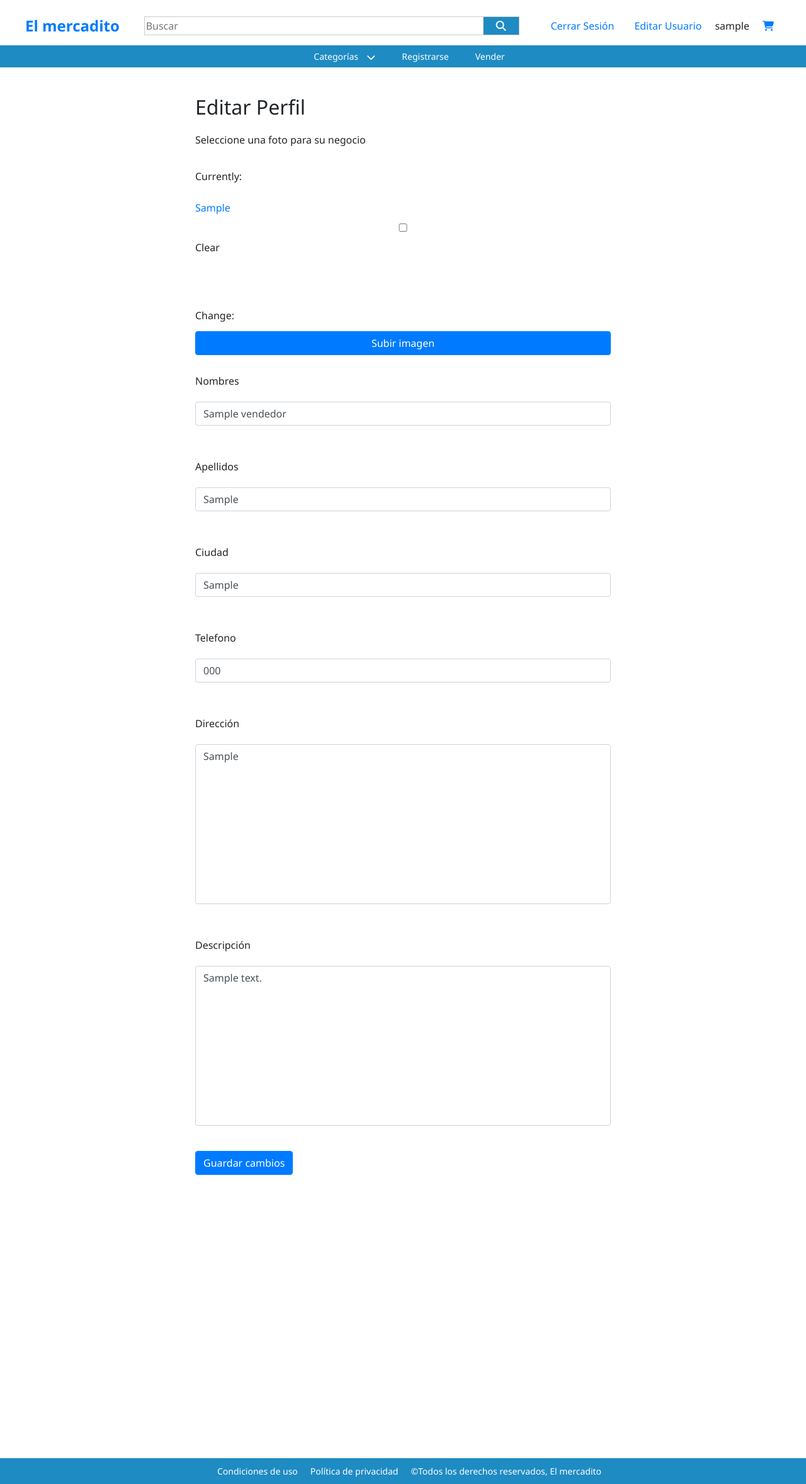
After one commit to FerMedina18/Proyecto_Artesan-as, a Django app: page /editar_perfil_vendedor in a window 1280 px wide. The commit adds this page. Shown: the whole page at 63% size. Run offline with Django 3.2, Linux system fonts and the light colour scheme; a user stored in the database is signed in; tables that the repository leaves empty hold one stand-in row (values such as "Sample post"); some libraries are stand-ins or nearby versions.

Commit message:
ya funcionan los registros de vendedores y compradores y se pueden editar sus perfiles y contraseñas

```diff
--- a/artesanias/mercadito/forms.py
+++ b/artesanias/mercadito/forms.py
@@ -1,6 +1,6 @@
 from django import forms
 from .models import *
-from django.contrib.auth.forms import UserCreationForm, UserChangeForm, AuthenticationForm
+from django.contrib.auth.forms import UserCreationForm, UserChangeForm, AuthenticationForm, PasswordChangeForm
 
 class UsuarioLogin(AuthenticationForm):
     class Meta:
@@ -10,21 +10,33 @@ class UsuarioLogin(AuthenticationForm):
 class CrearUsuario(UserCreationForm):
     class Meta:
         model = Usuario
-        fields = ('username', 'email', 'password1', 'avatar')
+        fields = ('username', 'email', 'password', 'avatar')
 
-class ModificarUsuario(UserChangeForm):
+class ModificarUsuario(PasswordChangeForm):
     class Meta:
         model = Usuario
-        fields = ('username', 'password')
+        fields = ('old_password', 'new_password1', 'new_password2')
 
 class CrearPerfilVendedor(forms.ModelForm):
     class Meta:
         model = Perfil_Vendedor
         fields = ('portada', 'nombres', 'apellidos', 'ciudad',
-        'telefono', 'direccion', 'descripcion')
+                  'telefono', 'direccion', 'descripcion')
 
 class CrearPerfilComprador(forms.ModelForm):
     class Meta:
+        model = Perfil_Comprador
+        fields = ('nombres', 'apellidos', 'ciudad',
+                  'telefono', 'direccion', 'descripcion')
+
+class EditarPerfilComprador(forms.ModelForm):
+    class Meta:
+        model = Perfil_Comprador
+        fields = ('nombres', 'apellidos', 'ciudad',
+                  'telefono', 'direccion', 'descripcion')
+
+class EditarPerfilVendedor(forms.ModelForm):
+    class Meta:
         model = Perfil_Vendedor
-        fields = ('nombres', 'apellidos', 'ciudad',
-        'telefono', 'direccion', 'descripcion')
+        fields = ('portada', 'nombres', 'apellidos', 'ciudad',
+                  'telefono', 'direccion', 'descripcion')
--- a/artesanias/mercadito/models.py
+++ b/artesanias/mercadito/models.py
@@ -10,7 +10,7 @@ class Usuario(AbstractUser):
     rol = models.CharField(max_length=20)
 
 class Perfil_Vendedor(models.Model):
-    user = models.OneToOneField(Usuario, on_delete=models.CASCADE, related_name="profile")
+    user = models.OneToOneField(Usuario, on_delete=models.CASCADE, related_name="profile_vendedor")
     portada = models.ImageField(blank=True)
     nombres = models.CharField(max_length=100)
     apellidos = models.CharField(max_length=100)
@@ -20,25 +20,31 @@ class Perfil_Vendedor(models.Model):
     descripcion = models.TextField(default='', max_length=500)
     estado = models.BooleanField(default=True)
 
-@receiver(post_save, sender=Usuario)
-def create_user_profile(sender, instance, created, **kwargs):
-    if created:
-        Perfil_Vendedor.objects.create(user=instance)
-
-@receiver(post_save, sender=Usuario)
-def save_user_profile(sender, instance, **kwargs):
-    instance.profile.save()
-
 class Perfil_Comprador(models.Model):
-    usuario_comprador = models.OneToOneField(Usuario, on_delete=models.CASCADE)
+    user = models.OneToOneField(Usuario, on_delete=models.CASCADE, related_name="profile_comprador")
     nombres = models.CharField(max_length=100)
     apellidos = models.CharField(max_length=100)
     ciudad = models.CharField(max_length=200)
     telefono = models.CharField(max_length=12)
-    correo = models.EmailField(unique=True)
     direccion = models.TextField(max_length=300)
     descripcion = models.TextField(default='', max_length=500)
     estado = models.BooleanField(default=True)
+
+# @receiver(post_save, sender=Usuario)
+# def create_user_profile(sender, instance, created, **kwargs):
+#    if created:
+#        if instance.rol == "vendedor":
+#             Perfil_Vendedor.objects.create(user=instance)
+
+#        elif instance.rol == "comprador":
+#            Perfil_Comprador.objects.create(user=instance)
+
+# @receiver(post_save, sender=Usuario)
+# def save_user_profile(sender, instance, **kwargs):
+#     if instance.rol == "vendedor":
+#         instance.profile_vendedor.save()
+#     elif instance.rol == "comprador":
+#         instance.profile_comprador.save()
 
 class Producto(models.Model):
     usuario = models.ForeignKey(Usuario, on_delete=models.CASCADE)
--- a/artesanias/mercadito/urls.py
+++ b/artesanias/mercadito/urls.py
@@ -1,4 +1,4 @@
-from django.urls import path
+from django.urls import path, include
 from .views import index
 from  rest_framework import routers
 from .viewsets import *
@@ -7,6 +7,7 @@ from . import views
 from django.views.generic import RedirectView
 from django.contrib.staticfiles.storage import staticfiles_storage
 from django.conf.urls import url
+from django.contrib.auth import views as auth_views
 
 urlpatterns = [
     path('', index, name='index'),
@@ -14,6 +15,9 @@ urlpatterns = [
     path('logout/', logout, name='logout'),
     path('registro_vendedor/', registro_vendedor, name='registro_vendedor'),
     path('registro_comprador/', registro_comprador, name='registro_comprador'),
+    path('editar_usuario', editar_usuario, name='editar_usuario'),
+    path('editar_perfil_comprador', editar_perfil_comprador, name='editar_perfil_comprador'),
+    path('editar_perfil_vendedor', editar_perfil_vendedor, name='editar_perfil_vendedor'),
     path('condiciones/', views.condiciones, name='condiciones'),
     path('politica/', views.politica, name='politica'),
     path('productos/', views.productos, name='productos'),
--- a/artesanias/mercadito/views.py
+++ b/artesanias/mercadito/views.py
@@ -13,6 +13,7 @@ from django.contrib.auth import authenticate
 from django.contrib.auth.forms import AuthenticationForm
 from django.contrib.auth import login as do_login
 from django.contrib.auth import logout as do_logout
+from django.contrib.auth import update_session_auth_hash
 from .forms import *
 import stripe
 from django.contrib import messages
@@ -154,13 +155,13 @@ def registro_vendedor(request):
             user = form.save(commit=False)
             user.rol = "vendedor"
             user.save()
-            form.save_m2m()
 
             if form1.is_valid():
                 i = Usuario.objects.last()
                 profile = form1.save(commit=False)
+                profile.estado = True
                 profile.user = i
-                profile.estado = True
+                profile.save()
 
             if user is not None and profile is not None:
                 do_login(request, user)
@@ -184,13 +185,13 @@ def registro_comprador(request):
             user = form.save(commit=False)
             user.rol = "comprador"
             user.save()
-            form.save_m2m()
 
             if form1.is_valid():
                 i = Usuario.objects.last()
                 profile = form1.save(commit=False)
                 profile.user = i
                 profile.estado = True
+                profile.save()
 
             if user is not None and profile is not None:
                 do_login(request, user)
@@ -203,6 +204,54 @@ def registro_comprador(request):
     form.fields['email'].help_text = None
 
     return render(request, "cuentas/registrocomprador.html", {'form': form, 'form1': form1})
+
+# @login_required
+def editar_usuario(request):
+    if request.method == 'POST':
+        form = ModificarUsuario(request.user, request.POST)
+        if form.is_valid():
+            user = form.save()
+            update_session_auth_hash(request, user)
+            messages.success(request, 'Tu contraseña ha sido actualizada')
+            return redirect('/editar_usuario')
+
+        else:
+            messages.error(request, 'Error al actualizar la contraseña, verifique los campos y vuelva a intentarlo...')
+
+    else:
+        form = ModificarUsuario(request.user)
+
+    return render(request, "cuentas/editar-usuario.html", {'form': form})
+
+def editar_perfil_comprador(request):
+    form = EditarPerfilComprador()
+    profile = Perfil_Comprador.objects.get(user=request.user)
+    if request.method == "POST":
+        form = EditarPerfilComprador(request.POST, instance=profile)
+        if form.is_valid():
+            form.save()
+            messages.success(request, 'Los datos de tu perfil han sido actualizados')
+            return redirect('/editar_perfil_comprador')
+    else:
+        form = EditarPerfilComprador(instance=profile)
+
+    return render(request, "cuentas/editar-perfil-comprador.html", {'form': form})
+
+def editar_perfil_vendedor(request):
+    form = EditarPerfilVendedor()
+    profile = Perfil_Vendedor.objects.get(user=request.user)
+    if request.method == "POST":
+        form = EditarPerfilVendedor(request.POST, instance=profile)
+        if form.is_valid():
+            form.save()
+            messages.success(request, 'Los datos de tu perfil han sido actualizados')
+            return redirect('/editar_perfil_vendedor')
+
+    else:
+        form = EditarPerfilVendedor(instance=profile)
+
+    return render(request, "cuentas/editar-perfil-vendedor.html", {'form': form})
+
 
 #para stripe
 @csrf_exempt
--- /dev/null
+++ b/artesanias/templates/cuentas/editar-perfil-vendedor.html
@@ -0,0 +1,74 @@
+{% extends "layout.html" %}
+{% load static %}
+
+{% block head_title %}
+Registro
+{% endblock %}
+
+{% block content %}
+<main>
+    <div class="rusuariov container" enctype="multipart/form-data">
+        <h2>Editar Perfil</h2>
+
+        <form method="POST">{% csrf_token %}
+            {% load widget_tweaks%}
+
+            <div class="imagenuv form-group">
+                <label for="imageperfiluv">Seleccione una foto para su negocio</label>
+                {% render_field form.portada type="file" class="form-control-file" id="imageperfiluv" accept=".png, .jpg, .jpeg" %}
+                <input type="button" class="btn btn-primary" value="Subir imagen"
+                    onclick="document.getElementById('imageperfiluv').click()">
+
+                <div class="container mostrar">
+                    <div id="visualizar">
+
+                    </div>
+                </div>
+            </div>
+
+            <div class="form-group">
+                <label for="nombresuv">Nombres</label>
+                {% render_field form.nombres type="text" class="form-control" placeholder="Ingrese su primer y segundo nombre" %}
+            </div>
+
+            <br>
+
+            <div class="form-group">
+                <label for="apellidosuv">Apellidos</label>
+                {% render_field form.apellidos type="text" class="form-control" placeholder="Ingrese su primer y segunfo apellido" %}
+            </div>
+
+            <br>
+
+            <div class="form-group">
+                <label for="ciudaduv">Ciudad</label>
+                {% render_field form.ciudad type="text" class="form-control" placeholder="Ingrese la ciudad en la que reside" %}
+            </div>
+
+            <br>
+
+            <div class="form-group">
+                <label for="telefonouv">Telefono</label>
+                {% render_field form.telefono type="text" class="form-control" placeholder="Ingrese su número de teléfono" %}
+            </div>
+
+            <br>
+
+            <div class="form-group">
+                <label for="direccionuv">Dirección</label>
+                {% render_field form.direccion type="text" class="form-control" placeholder="Ingrese la dirección" %}
+            </div>
+
+            <br>
+
+            <div class="form-group">
+                <label for="descripcionnuv">Descripción</label>
+                {% render_field form.descripcion type="text" class="form-control" placeholder="Escriba una descripción personal" %}
+            </div>
+
+            <br>
+            <button type="submit" class="btn btn-primary">Guardar cambios</button>
+        </form>
+    </div>
+</main>
+{% endblock content %}
--- a/artesanias/templates/layout.html
+++ b/artesanias/templates/layout.html
@@ -43,6 +43,14 @@
             {% endif %}
             {% if user.is_authenticated %}
                 <a href="/logout">Cerrar Sesión</a>
+                <a href="/editar_usuario">Editar Usuario</a>
+                {% if user.rol == "comprador" %}
+                    <a href="/editar_perfil_comprador">Editar Perfilc</a>
+                {% endif %}
+
+                {% if user.rol == "vendedor" %}
+                    <a href="/editar_perfil_vendedor">Editar Perfilv</a>
+                {% endif %}
                 <p>{{ user }}</p>
             {% endif %}
 
```
Also changed, not shown: artesanias/artesanias/settings.py (+8 -0 lines), artesanias/mercadito/admin.py (+7 -7 lines), artesanias/templates/cuentas/editar-perfil-comprador.html (added, +60 -0 lines), artesanias/templates/cuentas/editar-usuario.html (added, +42 -0 lines), artesanias/artesanias/urls.py (line endings or trailing spaces), artesanias/mercadito/migrations/0001_initial.py, artesanias/mercadito/migrations/0002_auto_20200623_0122.py (added), artesanias/mercadito/migrations/0003_auto_20200623_0130.py (added), artesanias/mercadito/migrations/0004_auto_20200623_0147.py (added), artesanias/mercadito/migrations/0005_auto_20200623_0226.py (added), artesanias/mercadito/migrations/0006_remove_perfil_comprador_correo.py (added), artesanias/mercadito/migrations/0007_auto_20200623_0426.py (added), artesanias/mercadito/migrations/0008_auto_20200623_0527.py (added).
